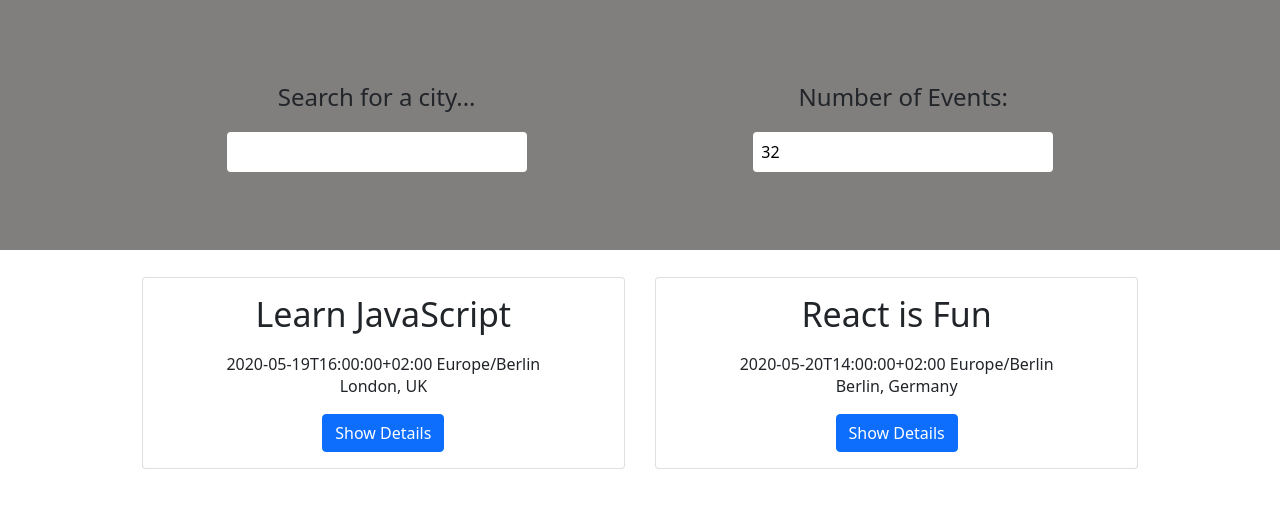
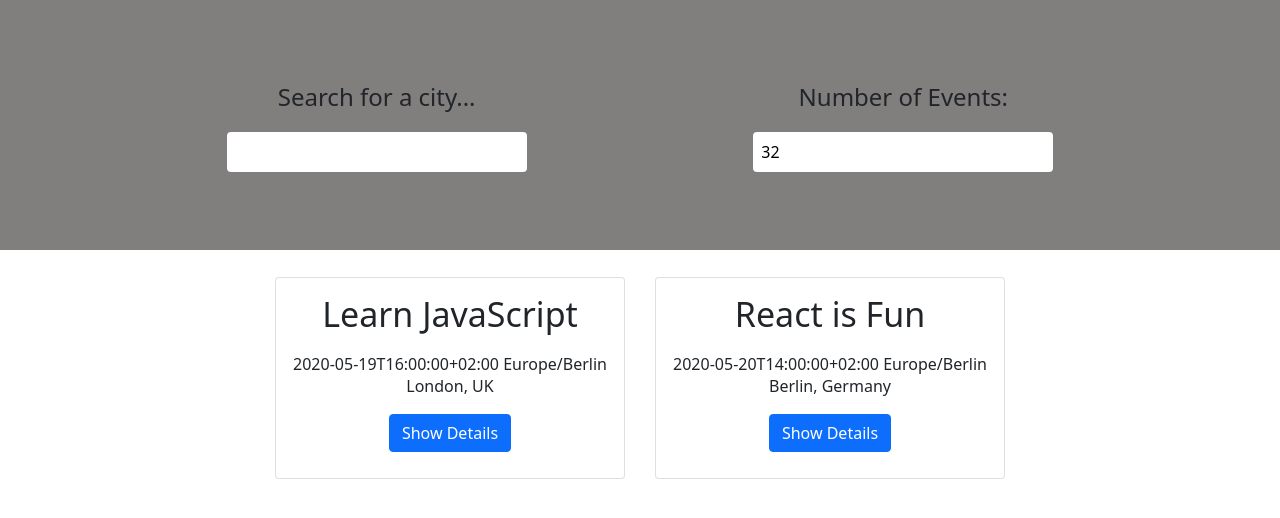
Before and after one commit to Djosc/meet, a React (Create React App) app: page / in a window 1280 px wide. Shown: the top 518 px of the page. Built offline with nearby package versions, Linux system fonts and the light colour scheme; what atatus-spa would draw is missing.

Commit message:
react bootstrap styling for event list

```diff
--- a/src/App.css
+++ b/src/App.css
@@ -45,6 +45,7 @@ li {
 input[type='text'] {
 	font-size: 16px;
 }
+
 .suggestions {
 	background-color: var(--bg-color-suggestion);
 	z-index: 100;
@@ -84,3 +85,11 @@ input[type='text'] {
 .summary {
 	font-size: 34px;
 }
+
+.event-card {
+	min-height: 200px;
+}
+
+.event-card__body {
+	min-height: 200px;
+}
--- a/src/App.js
+++ b/src/App.js
@@ -70,11 +70,7 @@ class App extends React.Component {
 						updateNumberOfEvents={(e) => this.updateNumberOfEvents(e)}
 					/>
 				</div>
-				<Container fluid>
-					<Row className="justify-content-md-center">
-						<EventList events={this.state.events} />
-					</Row>
-				</Container>
+				<EventList events={this.state.events} />
 			</div>
 		);
 	}
--- a/src/Event.js
+++ b/src/Event.js
@@ -16,9 +16,9 @@ class Event extends Component {
 		const { event } = this.props;
 
 		return (
-			<div className="event">
-				<Card>
-					<Card.Body>
+			<div className="event align-items-center">
+				<Card className="event-card">
+					<Card.Body className="event-card__body">
 						<Card.Title className="summary pb-3">{event.summary}</Card.Title>
 						<Card.Subtitle className="start-date">
 							{event.start.dateTime} {event.start.timeZone}
--- a/src/EventList.js
+++ b/src/EventList.js
@@ -10,10 +10,10 @@ class EventList extends Component {
 			<>
 				{/* <Row className="justify-content-md-center"> */}
 				<ul className="EventList py-4">
-					<Container fluid>
-						<Row className="justify-content-md-center">
-							{events.map((event) => (
-								<Col lg={5} md={4} sm={10}>
+					<Container>
+						<Row className="justify-content-center align-items-md-center">
+							{events.map((event, id) => (
+								<Col lg={4} md={6} sm={10} key={id}>
 									<li key={event.id}>
 										<Event event={event} />
 									</li>
```
